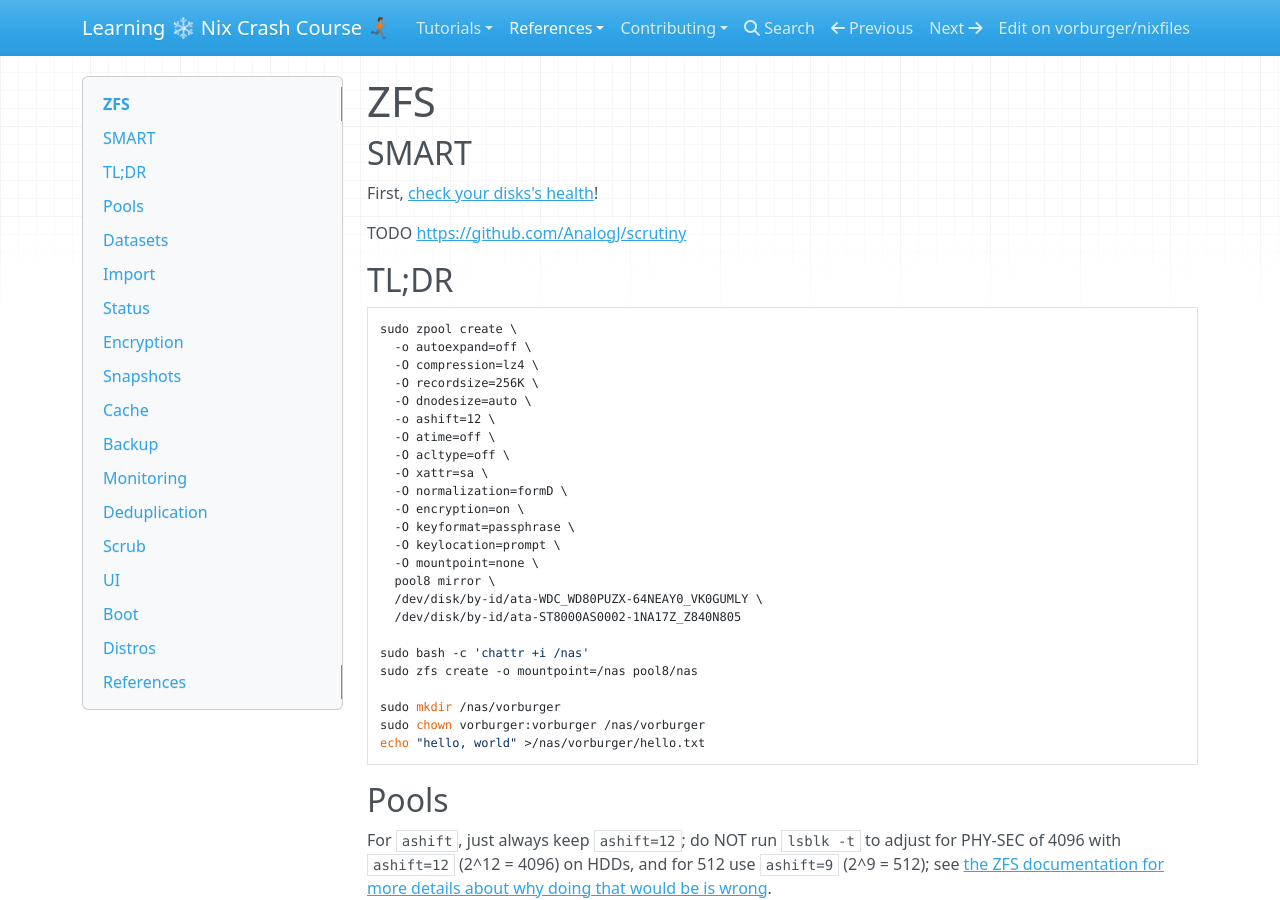
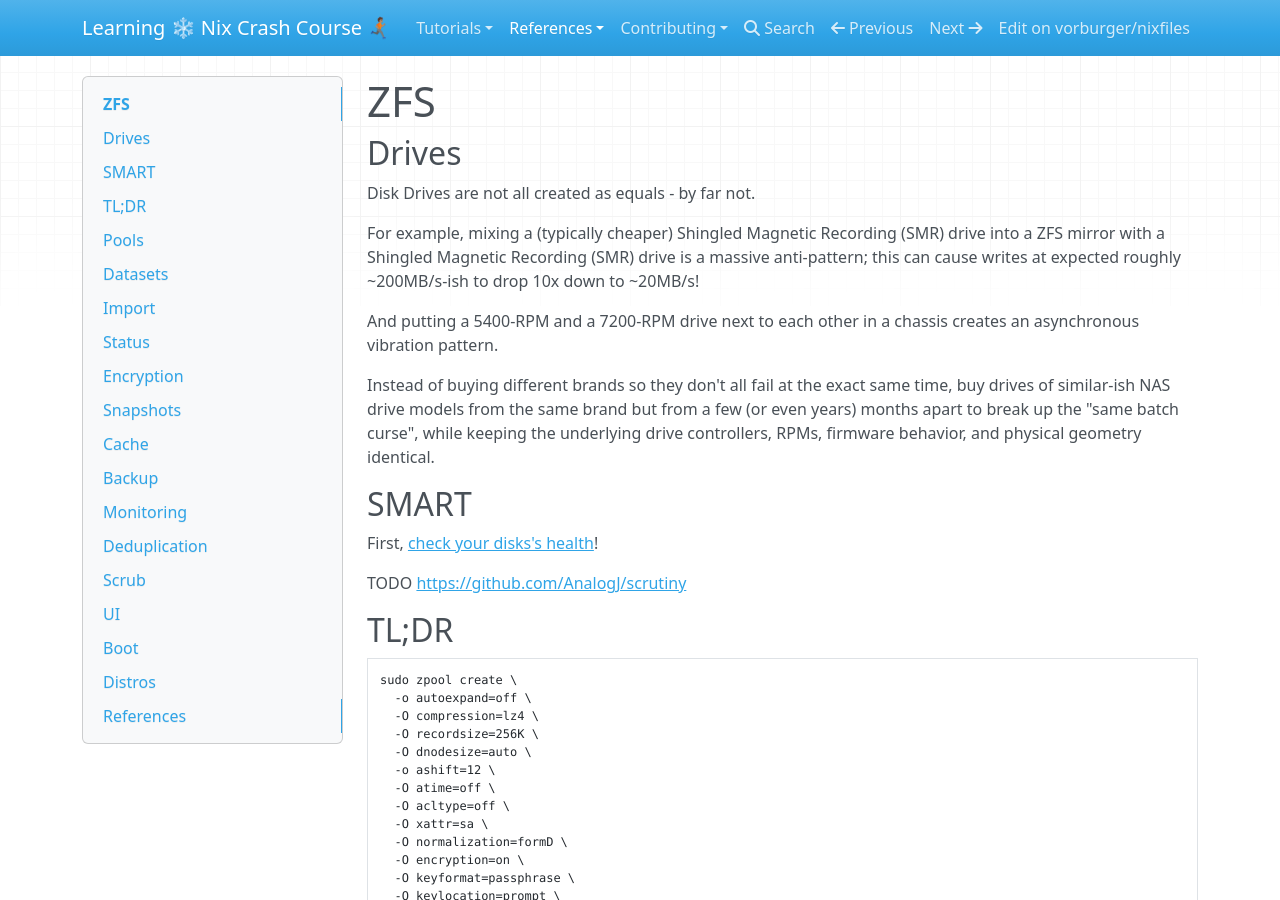
Before and after one commit to vorburger/nixfiles, an MkDocs documentation site: the page built from docs/docs/reference/zfs.md, in a window 1280 px wide and 900 px high. Built offline with MkDocs 1.6.1, drawn with Linux system fonts in a browser that asks for light colours; nearby versions of some CDN libraries.

Commit message:
docs: Drives for ZFS

```diff
--- a/docs/docs/reference/zfs.md
+++ b/docs/docs/reference/zfs.md
@@ -1,4 +1,18 @@
 # ZFS
+
+## Drives
+
+Disk Drives are not all created as equals - by far not.
+
+For example, mixing a (typically cheaper) Shingled Magnetic Recording (SMR) drive
+into a ZFS mirror with a Shingled Magnetic Recording (SMR) drive is a massive anti-pattern;
+this can cause writes at expected roughly ~200MB/s-ish to drop 10x down to ~20MB/s!
+
+And putting a 5400-RPM and a 7200-RPM drive next to each other in a chassis creates an asynchronous vibration pattern.
+
+Instead of buying different brands so they don't all fail at the exact same time, buy drives of similar-ish NAS drive
+models from the same brand but from a few (or even years) months apart to break up the "same batch curse", while keeping
+the underlying drive controllers, RPMs, firmware behavior, and physical geometry identical.
 
 ## SMART
 
```
Also changed, not shown: ToDo.md (+2 -0 lines).
